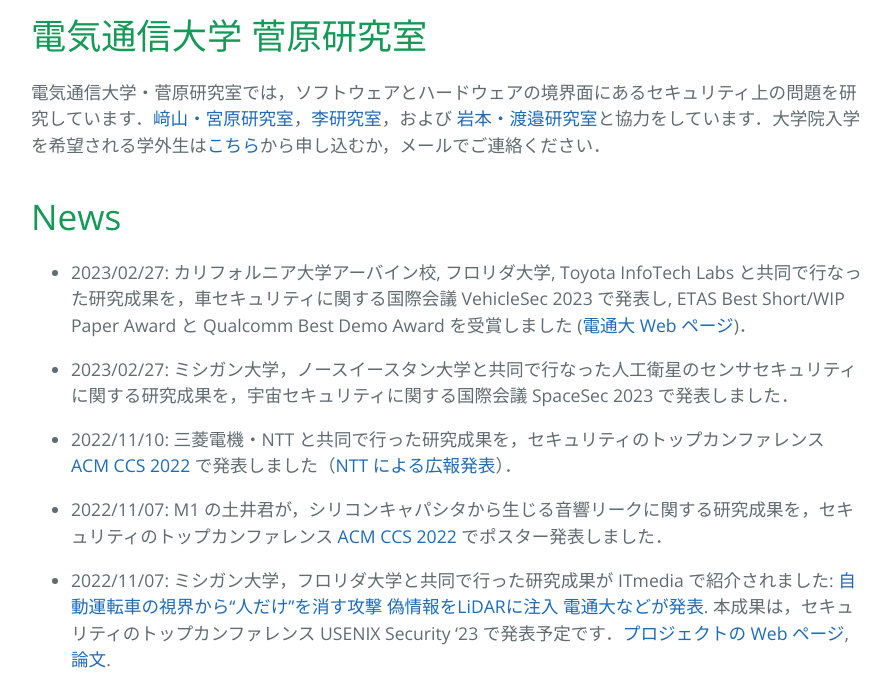
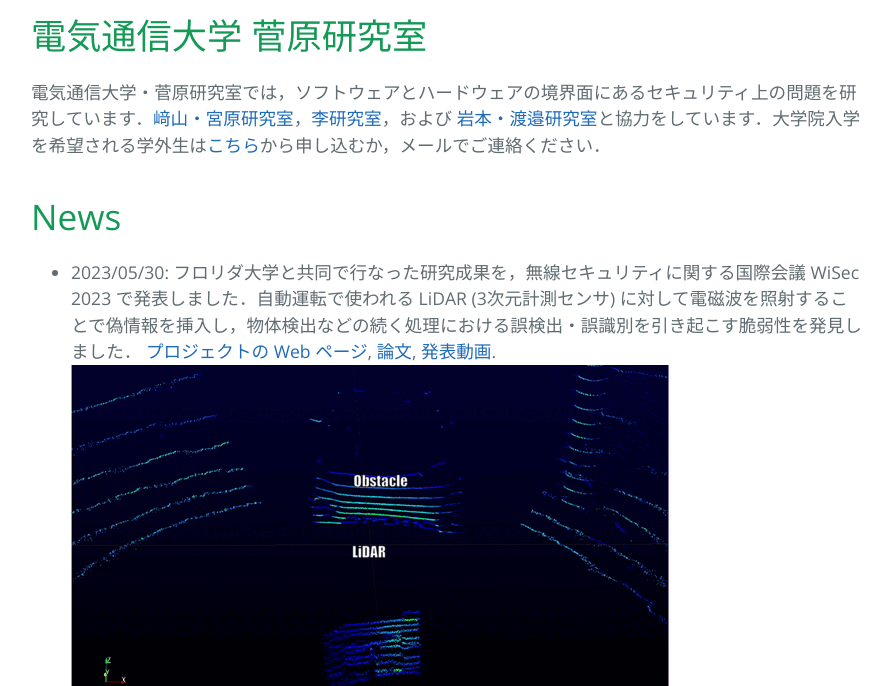
Before and after one commit to sugawara-bbbb/weblab, a Jekyll site: the page built from index.md, in a window 1280 px wide and 900 px high, scrolled down 406 px, cut to the strip 0-686 px from the top of the window. Shown: the whole strip, without its empty margins (193-1084 px from the left). Built offline with Jekyll 4.4.1, drawn with Linux system fonts in a browser that asks for light colours; our own code applies the rules of GitHub Pages for plain Markdown files.

Commit message:
EMI-LiDAR

```diff
--- a/index.md
+++ b/index.md
@@ -7,6 +7,11 @@ layout: default
 電気通信大学・菅原研究室では，ソフトウェアとハードウェアの境界面にあるセキュリティ上の問題を研究しています．[﨑山・宮原研究室](http://sakiyama-lab.jp/)，[李研究室](http://www.uec-li-lab.com)，および [岩本・渡邉研究室](https://iw-lab.jp)と協力をしています．大学院入学を希望される学外生は[こちら](https://www.uec.ac.jp/admission/open-graduate/tour.html)から申し込むか，メールでご連絡ください．
 
 # News
+
+- 2023/05/30: フロリダ大学と共同で行なった研究成果を，無線セキュリティに関する国際会議 WiSec 2023 で発表しました．自動運転で使われる LiDAR (3次元計測センサ) に対して電磁波を照射することで偽情報を挿入し，物体検出などの続く処理における誤検出・誤識別を引き起こす脆弱性を発見しました．
+[プロジェクトの Web ページ](https://cpseclab.github.io/EMILidar/), [論文](https://dl.acm.org/doi/abs/10.1145/3558482.3590192), [発表動画](https://youtu.be/AfwCUC1EU-o?feature=shared).
+![emi1](fig/EMI_NoAttackGif.gif)
+![emi2](fig/EMI_SineGif.gif)
 
 - 2023/02/27: カリフォルニア大学アーバイン校, フロリダ大学, Toyota InfoTech Labs と共同で行なった研究成果を，車セキュリティに関する国際会議 VehicleSec 2023 で発表し, ETAS Best Short/WIP Paper Award と Qualcomm Best Demo Award を受賞しました ([電通大 Web ページ](https://www.uec.ac.jp/news/prize/2023/20230301_5199.html))．
 
```
Also changed, not shown: fig/EMI_NoAttackGif.gif (added), fig/EMI_SineGif.gif (added).
